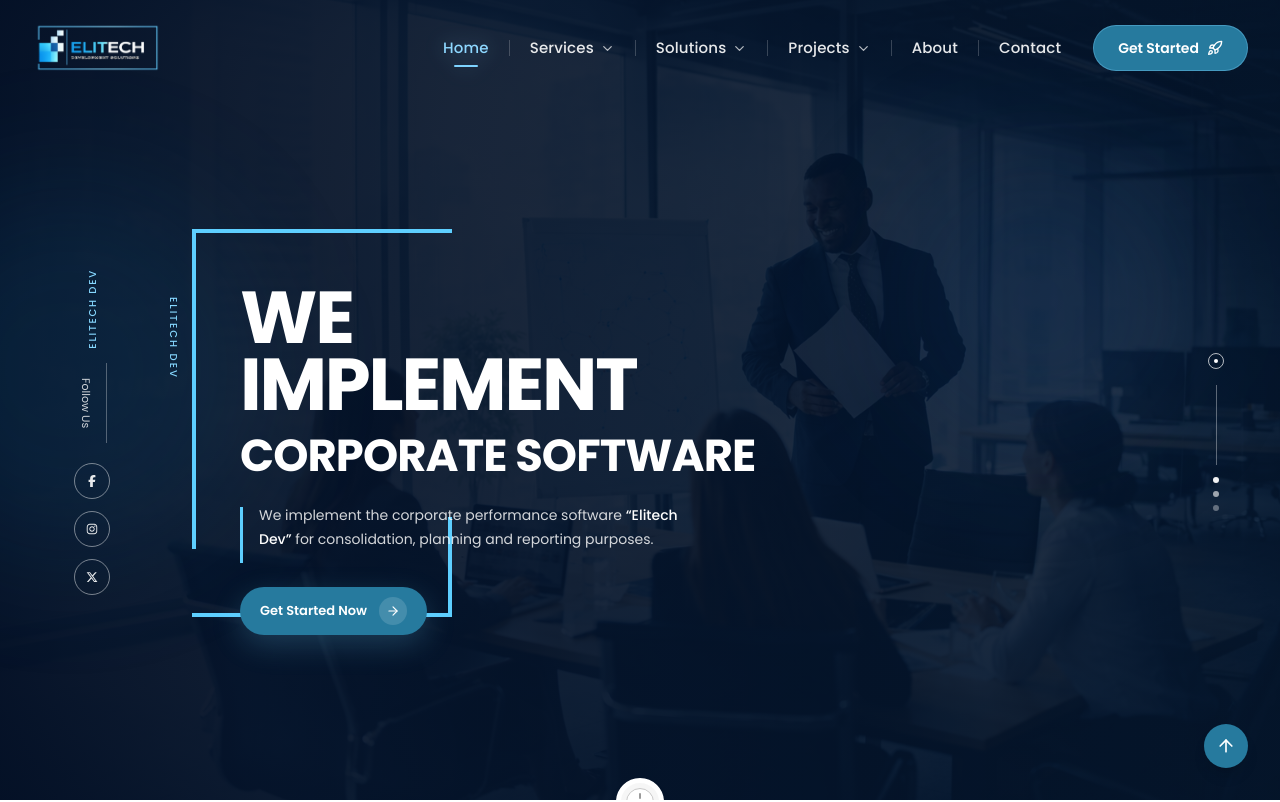
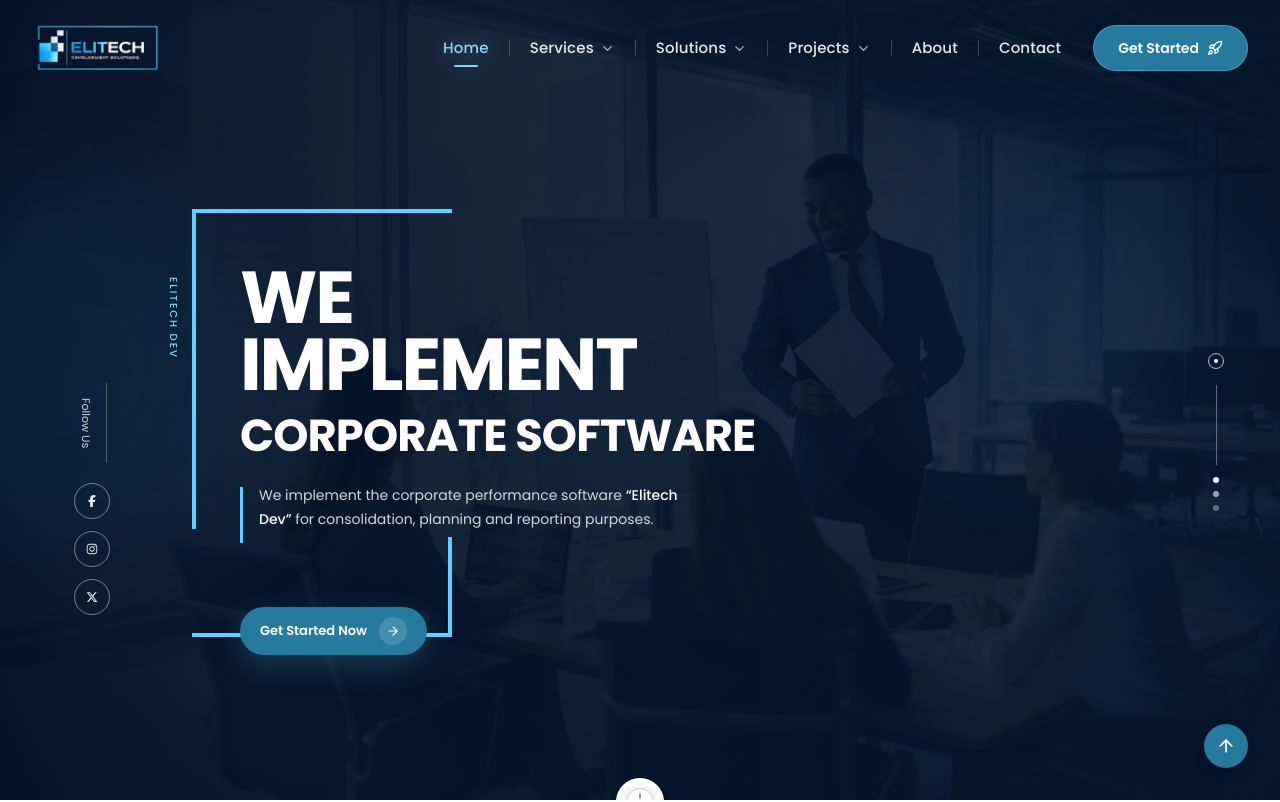
Before and after one commit to BossEl-566/Elitech_dev, a Next.js app in the folder elitech/: page / in a window 1280 px wide. Shown: the top 802 px of the page. Built offline with nearby package versions, Linux system fonts and the light colour scheme.

Commit message:
completed the header

```diff
--- a/elitech/app/page.tsx
+++ b/elitech/app/page.tsx
@@ -179,46 +179,69 @@
     <div className="grid w-full items-center gap-10 lg:grid-cols-[120px_minmax(0,720px)_1fr]">
 
       {/* Left side rail */}
-            <div className="hidden h-full flex-col items-center justify-between py-10 lg:flex">
+      <motion.div
+        initial={{ opacity: 0, x: -50 }}
+        whileInView={{ opacity: 1, x: 0 }}
+        transition={{ duration: 0.6 }}
+        viewport={{ once: true }}
+        className="hidden h-full flex-col items-center justify-between py-10 lg:flex"
+      >
         <div className="flex flex-col items-center">
-                <span className="rotate-180 text-[10px] font-medium tracking-[0.18em] text-[#86d8ff] [writing-mode:vertical-rl]">
-                  ELITECH DEV
-                </span>
         </div>
 
         <div className="flex flex-col items-center gap-5">
-                <div className="flex items-center gap-3">
+          <motion.div
+            initial={{ opacity: 0, y: 20 }}
+            whileInView={{ opacity: 1, y: 0 }}
+            transition={{ duration: 0.6 }}
+            viewport={{ once: true }}
+            className="flex items-center gap-3"
+          >
             <span className="text-[11px] text-white/80 [writing-mode:vertical-rl]">
               Follow Us
             </span>
             <span className="h-20 w-px bg-white/30" />
-                </div>
+          </motion.div>
 
           <div className="flex flex-col gap-3">
             {[
               { icon: FaFacebookF, href: "#", label: "Facebook" },
               { icon: FaInstagram, href: "#", label: "Instagram" },
               { icon: FaXTwitter, href: "#", label: "X" },
-        ].map((item) => {
+            ].map((item, index) => {
               const Icon = item.icon;
 
               return (
+                <motion.div
+                  key={item.label}
+                  initial={{ opacity: 0, y: 20 }}
+                  whileInView={{ opacity: 1, y: 0 }}
+                  transition={{ delay: index * 0.1, duration: 0.5 }}
+                  viewport={{ once: true }}
+                  whileHover={{ scale: 1.1, rotate: 12 }}
+                >
                   <Link
-              key={item.label}
                     href={item.href}
                     aria-label={item.label}
-              className="flex h-9 w-9 items-center justify-center rounded-full border border-white/45 text-white/90 transition hover:border-[#7fd7ff] hover:text-[#7fd7ff]"
+                    className="flex h-9 w-9 items-center justify-center rounded-full border border-white/45 text-white/90 transition-all duration-300 hover:border-[#7fd7ff] hover:text-[#7fd7ff]"
                   >
                     <Icon className="text-[12px]" />
                   </Link>
+                </motion.div>
               );
             })}
           </div>
         </div>
-            </div>
+      </motion.div>
 
       {/* Main hero copy */}
-            <div className="relative max-w-[760px]">
+      <motion.div
+        initial={{ opacity: 0, y: 20 }}
+        whileInView={{ opacity: 1, y: 0 }}
+        transition={{ duration: 0.6 }}
+        viewport={{ once: true }}
+        className="relative max-w-[760px]"
+      >
         <div className="relative inline-block">
           {/* frame */}
           <div className="pointer-events-none absolute left-0 top-0 h-[280px] w-[220px] border-l-4 border-t-4 border-[#5ecfff] sm:h-[320px] sm:w-[260px]" />
@@ -226,17 +249,35 @@
 
           {/* main content */}
           <div className="relative z-10 pl-8 pt-12 sm:pl-12 sm:pt-14">
-                  <h1 className="max-w-[700px] text-[2.8rem] font-bold leading-[0.9] tracking-[-0.03em] text-white sm:text-[3.8rem] lg:text-[4.6rem]">
+            <motion.h1
+              initial={{ opacity: 0, y: 30 }}
+              whileInView={{ opacity: 1, y: 0 }}
+              transition={{ duration: 0.6 }}
+              viewport={{ once: true }}
+              className="max-w-[700px] text-[2.8rem] font-bold leading-[0.9] tracking-[-0.03em] text-white sm:text-[3.8rem] lg:text-[4.6rem]"
+            >
               WE
               <br />
               IMPLEMENT
-                  </h1>
+            </motion.h1>
 
-                  <h2 className="mt-4 text-[1.6rem] font-bold leading-none tracking-[-0.02em] text-white sm:text-[2.2rem] lg:text-[2.8rem]">
+            <motion.h2
+              initial={{ opacity: 0, y: 30 }}
+              whileInView={{ opacity: 1, y: 0 }}
+              transition={{ delay: 0.1, duration: 0.6 }}
+              viewport={{ once: true }}
+              className="mt-4 text-[1.6rem] font-bold leading-none tracking-[-0.02em] text-white sm:text-[2.2rem] lg:text-[2.8rem]"
+            >
               CORPORATE SOFTWARE
-                  </h2>
+            </motion.h2>
 
-                  <div className="mt-6 flex max-w-[560px] items-start gap-4">
+            <motion.div
+              initial={{ opacity: 0, y: 30 }}
+              whileInView={{ opacity: 1, y: 0 }}
+              transition={{ delay: 0.2, duration: 0.6 }}
+              viewport={{ once: true }}
+              className="mt-6 flex max-w-[560px] items-start gap-4"
+            >
               <div className="mt-1 hidden h-14 w-[3px] bg-[#5ecfff] sm:block" />
               <p className="max-w-[430px] text-[13px] leading-6 text-white/82 sm:text-[14px]">
                 We implement the corporate performance software
@@ -245,57 +286,98 @@
                 {" "}
                 for consolidation, planning and reporting purposes.
               </p>
-                  </div>
+            </motion.div>
 
-                  <div className="mt-6">
+            <motion.div
+              initial={{ opacity: 0, y: 30 }}
+              whileInView={{ opacity: 1, y: 0 }}
+              transition={{ delay: 0.3, duration: 0.6 }}
+              viewport={{ once: true }}
+              whileHover={{ scale: 1.02 }}
+              className="mt-16"
+            >
               <Link
                 href="/contact"
-                      className="group inline-flex items-center gap-3 rounded-full bg-[#267A9E] px-5 py-2.5 text-[13px] font-semibold text-white shadow-[0_10px_30px_rgba(105,201,243,0.22)] transition-all duration-300 hover:scale-[1.02] hover:bg-[#034663]"
+                className="group inline-flex items-center gap-3 rounded-full bg-[#267A9E] px-5 py-2.5 text-[13px] font-semibold text-white shadow-[0_10px_30px_rgba(105,201,243,0.22)] transition-all duration-300 hover:bg-[#034663]"
               >
                 Get Started Now
-                      <span className="flex h-7 w-7 items-center justify-center rounded-full bg-white/14 transition group-hover:translate-x-0.5">
+                <motion.span
+                  whileHover={{ x: 4 }}
+                  className="flex h-7 w-7 items-center justify-center rounded-full bg-white/14 transition-all duration-300"
+                >
                   <ArrowRight size={14} />
-                      </span>
+                </motion.span>
               </Link>
-                  </div>
+            </motion.div>
           </div>
 
           {/* vertical text */}
-                <div className="absolute left-[-26px] top-[68px] hidden lg:block">
+          <motion.div
+            initial={{ opacity: 0 }}
+            whileInView={{ opacity: 1 }}
+            transition={{ delay: 0.2, duration: 0.6 }}
+            viewport={{ once: true }}
+            className="absolute left-[-26px] top-[68px] hidden lg:block"
+          >
             <span className="text-[10px] font-medium tracking-[0.2em] text-[#86d8ff] [writing-mode:vertical-rl]">
               ELITECH DEV
             </span>
+          </motion.div>
         </div>
-              </div>
-            </div>
+      </motion.div>
 
       {/* Right decoration */}
-            <div className="hidden justify-end lg:flex">
+      <motion.div
+        initial={{ opacity: 0, x: 50 }}
+        whileInView={{ opacity: 1, x: 0 }}
+        transition={{ duration: 0.6 }}
+        viewport={{ once: true }}
+        className="hidden justify-end lg:flex"
+      >
         <div className="mr-6 flex flex-col items-center">
-                <div className="mb-4 flex h-4 w-4 items-center justify-center rounded-full border border-white/70">
+          <motion.div
+            whileHover={{ scale: 1.1 }}
+            className="mb-4 flex h-4 w-4 items-center justify-center rounded-full border border-white/70"
+          >
             <div className="h-1 w-1 rounded-full bg-white" />
-                </div>
+          </motion.div>
 
           <div className="h-20 w-px bg-white/35" />
 
           <div className="mt-3 flex flex-col gap-2">
-                  <span className="h-1.5 w-1.5 rounded-full bg-white/95" />
-                  <span className="h-1.5 w-1.5 rounded-full bg-white/60" />
-                  <span className="h-1.5 w-1.5 rounded-full bg-white/35" />
+            <motion.span
+              whileHover={{ scale: 1.5 }}
+              className="h-1.5 w-1.5 rounded-full bg-white/95"
+            />
+            <motion.span
+              whileHover={{ scale: 1.5 }}
+              className="h-1.5 w-1.5 rounded-full bg-white/60"
+            />
+            <motion.span
+              whileHover={{ scale: 1.5 }}
+              className="h-1.5 w-1.5 rounded-full bg-white/35"
+            />
           </div>
         </div>
-            </div>
+      </motion.div>
     </div>
   </div>
 
   {/* bottom center scroll/mouse hint */}
-        <div className="absolute bottom-[-26px] left-1/2 z-20 -translate-x-1/2">
+  <motion.div
+    initial={{ opacity: 0, y: 20 }}
+    whileInView={{ opacity: 1, y: 0 }}
+    transition={{ delay: 0.4, duration: 0.6 }}
+    viewport={{ once: true }}
+    whileHover={{ scale: 1.1 }}
+    className="absolute bottom-[-26px] left-1/2 z-20 -translate-x-1/2"
+  >
     <div className="flex h-12 w-12 items-center justify-center rounded-full border-[5px] border-white bg-[#f6f6f6] shadow-lg">
       <div className="flex h-7 w-7 items-start justify-center rounded-full border border-[#c9c9c9] bg-white pt-1">
         <div className="h-1.5 w-0.5 rounded-full bg-[#9a9a9a]" />
       </div>
     </div>
-        </div>
+  </motion.div>
 </section>
 
       {/* SERVICES SECTION */}
```
Lines whose indentation alone changed are shown as unchanged.
